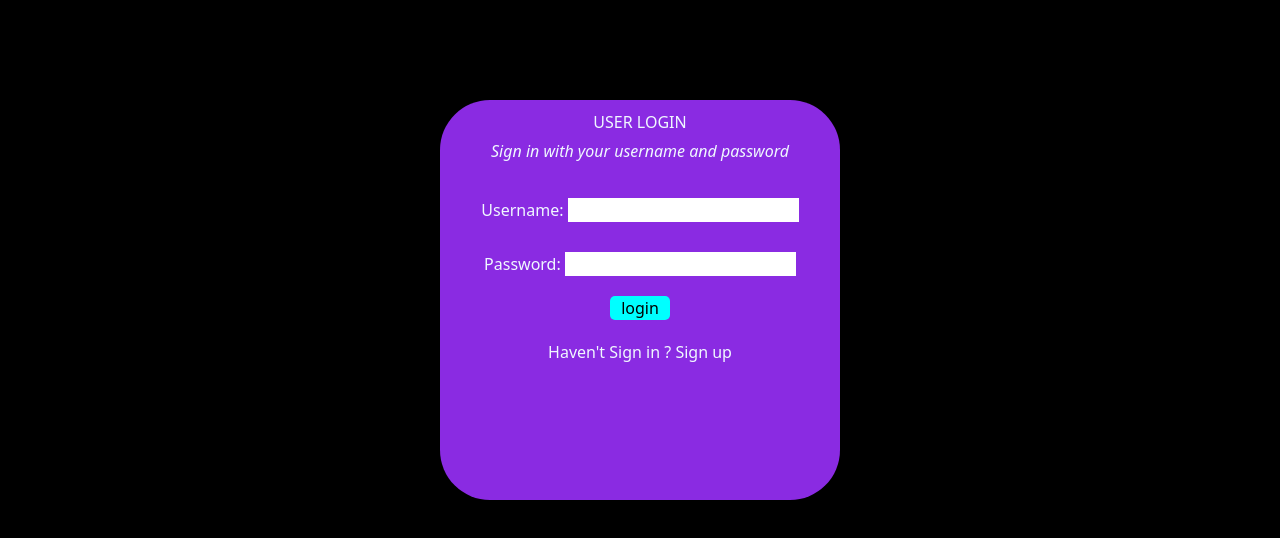
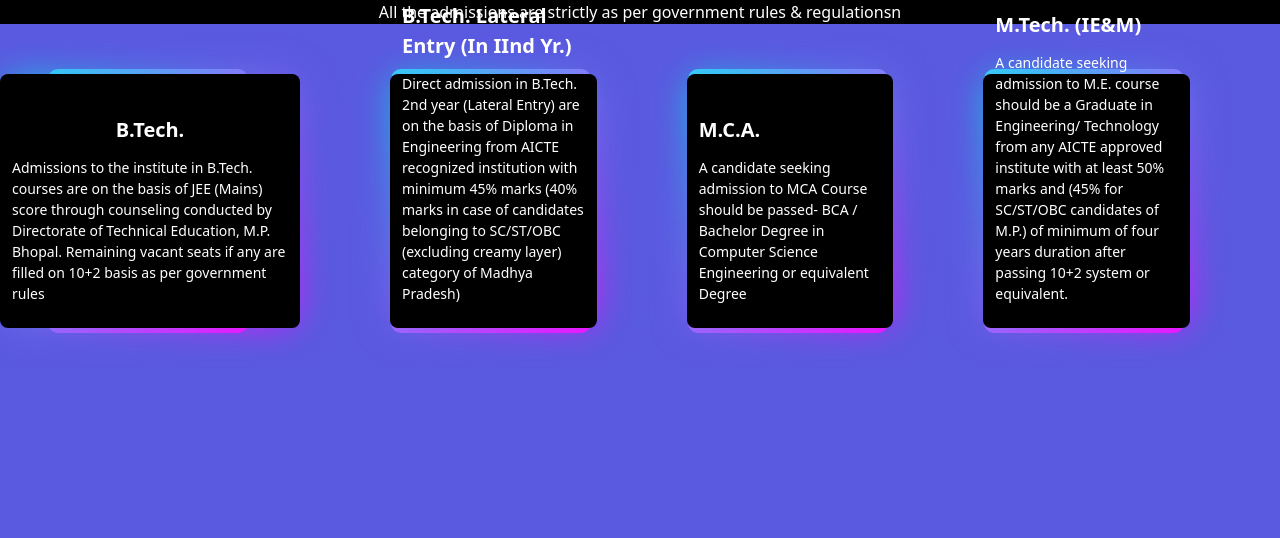
Before and after one commit to rajatjagtap2004/student-login, a website: page index.html in a window 1280 px wide. Drawn offline with nearby package versions, Linux system fonts and the light colour scheme.

Commit message:
Add files via upload

```diff
--- a/index.html
+++ b/index.html
@@ -5,73 +5,62 @@
     <meta charset="UTF-8">
     <meta name="viewport" content="width=device-width, initial-scale=1.0">
     <title>Document</title>
+    <link rel="stylesheet" href="style.css">
     <script src="https://cdn.tailwindcss.com"></script>
-    <STyle>
-        body {
-            background-color: black;
-            color: aliceblue;
-        }
-
-        h1 {
-
-            position: relative;
-            top: 10px;
-        }
-
-        input {
-            margin-top: 10px;
-            margin-left: 10px;
-        }
-
-        div {
-            text-align: center;
-        }
-
-        #login {
-            height: 400px;
-            width: 400px;
-            background-color: blueviolet;
-
-            margin-top: 100px;
-            border-radius: 50px;
-        }
-
-        i {
-            a {
-                position: relative;
-                top: 8px;
-            }
-
-            position: relative;
-            top: 15px;
-        }
-    </STyle>
 </head>
 
 <body>
-    <center>
-        <div id="login">
-            <h1 class="text-center bg-red mt-10 ">USER LOGIN</h1>
-            <I> Sign in with your username and password</I>
-            <div style="margin-top: 50px;">
-                <label for="username">Username:</label>
-            <input class="text-black" type="text" id="username" name="username" required><br>
+    <h1 class="text-center bg-black text-white">All the admissions are strictly as per government rules & regulationsn
+    </h1>
+    <div class="flex">
+        <div>
+            <div class="card">
+                <p class="heading text-center">
+                    B.Tech.
+                </p>
+                <p>Admissions to the institute in B.Tech. courses are on the basis of JEE (Mains) score through
+                    counseling conducted by Directorate of Technical Education, M.P. Bhopal. Remaining vacant seats if
+                    any are filled on 10+2 basis as per government rules
+
+                </p>
+                <p>
+                </p>
             </div>
-            <div style="margin-top: 30px;">
+        </div>
+        <div class="card">
+            <p class="heading">
+                B.Tech. Lateral Entry (in IInd Yr.)
+            </p>
+            <p>
+                Direct admission in B.Tech. 2nd year (Lateral Entry) are on the basis of Diploma in Engineering from
+                AICTE recognized institution with minimum 45% marks (40% marks in case of candidates belonging to
+                SC/ST/OBC (excluding creamy layer) category of Madhya Pradesh)
+            </p>
+            <p>
+            </p>
+        </div>
+        <div class="card">
+            <p class="heading">
+            M.C.A.
+            </p>
+            <p>
+                A candidate seeking admission to MCA Course should be passed- BCA / Bachelor Degree in Computer Science Engineering or equivalent Degree
 
-            <label for="password">Password:</label>
-            <input class="text-black" type="password" id="password" name="password" required>
-            </div>
-            <div>
-                <a href="registration.html">
-                    <button style="background-color: aqua; width: 60px; color: black; border-radius: 5px;"
-                        class="mt-5">login</button>
-                </a>
-            </div>
+            </p>
+            <p>
+          </p>
+        </div>
+        <div class="card">
+            <p class="heading">
+                M.Tech. (IE&M)
+            </p>
+            <p>
+                A candidate seeking admission to M.E. course should be a Graduate in Engineering/ Technology from any AICTE approved institute with at least 50% marks and (45% for SC/ST/OBC candidates of M.P.) of minimum of four years duration after passing 10+2 system or equivalent.
+            </p>
+            <p>
+          </p></div>
+    </div>
 
-       <p style="margin-top: 20px;"> Haven't Sign in ? Sign up</p>
-        </div>
-    </center>
 </body>
 
 </html>
--- /dev/null
+++ b/package.json
@@ -0,0 +1,5 @@
+{
+  "devDependencies": {
+    "tailwindcss": "^3.4.4"
+  }
+}
--- /dev/null
+++ b/style.css
@@ -0,0 +1,68 @@
+  body{
+    background-color: rgb(90, 90, 224);
+  }
+  .card {
+    position: relative;
+    top: 50px;
+    width: 300px;
+    height: 254px;
+    background-color: #000;
+    display: flex;
+    flex-direction: column;
+    justify-content: end;
+    padding: 12px;
+    gap: 12px;
+    border-radius: 8px;
+    cursor: pointer;
+    color: white;
+  margin-right: 90px;
+  }
+
+  .card::before {
+    content: '';
+    position: absolute;
+    inset: 0;
+    left: -5px;
+    margin: auto;
+    width: 200px;
+    height: 264px;
+    border-radius: 10px;
+    background: linear-gradient(-45deg, #e81cff 0%, #40c9ff 100% );
+    z-index: -10;
+    pointer-events: none;
+    transition: all 0.6s cubic-bezier(0.175, 0.885, 0.32, 1.275);
+  }
+
+  .card::after {
+    content: "";
+    z-index: -1;
+    position: absolute;
+    inset: 0;
+    background: linear-gradient(-45deg, #fc00ff 0%, #00dbde 100% );
+    transform: translate3d(0, 0, 0) scale(0.95);
+    filter: blur(20px);
+  }
+
+  .heading {
+    text-align: start;
+    font-size: 20px;
+    text-transform: capitalize;
+    font-weight: 700;
+  }
+
+  .card p:not(.heading) {
+    font-size: 14px;
+  }
+
+  .card p:last-child {
+    color: #e81cff;
+    font-weight: 600;
+  }
+
+  .card:hover::after {
+    filter: blur(30px);
+  }
+
+  .card:hover::before {
+    transform: rotate(-90deg) scaleX(1.34) scaleY(0.77);
+  }
```
Also changed, not shown: tailwind.config.js (added, +8 -0 lines), 1 other file.
